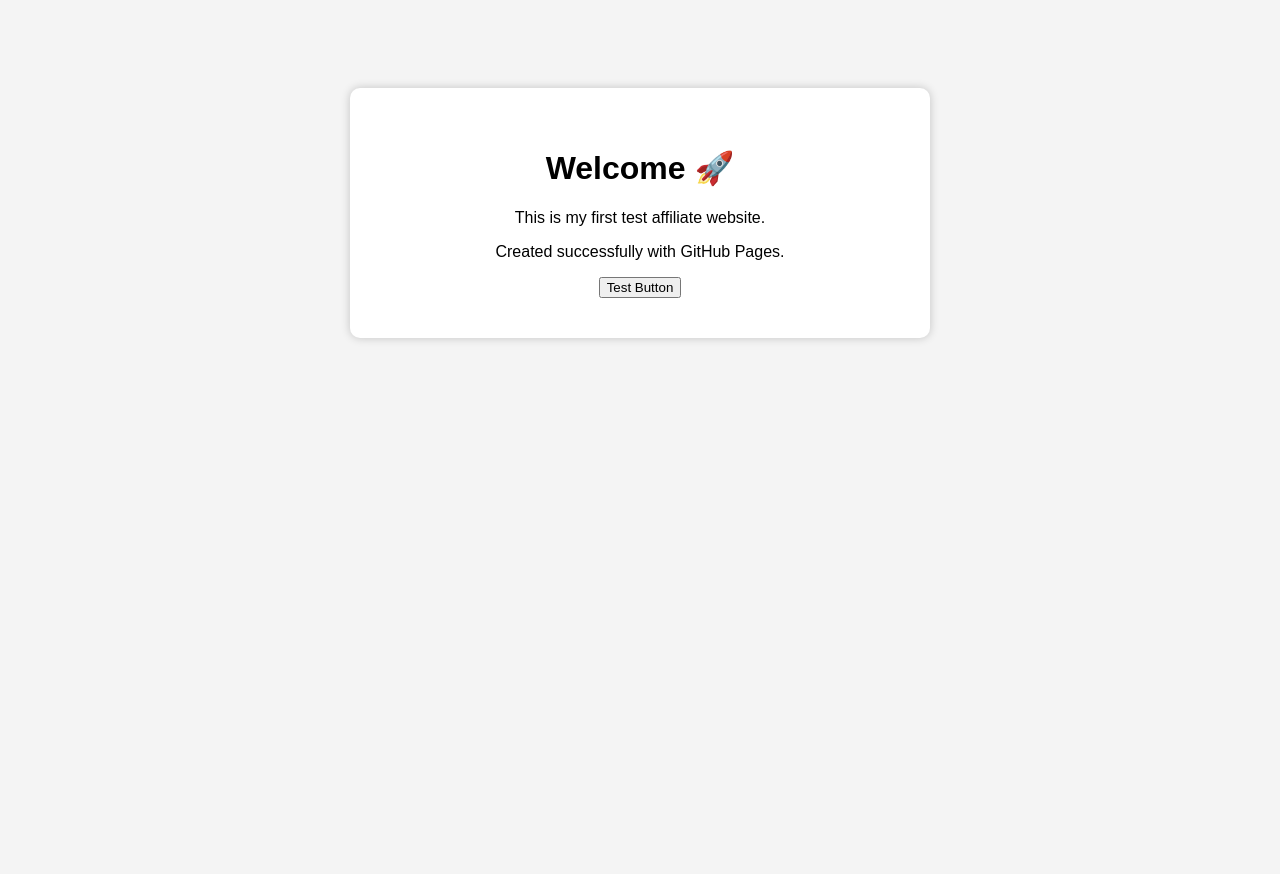
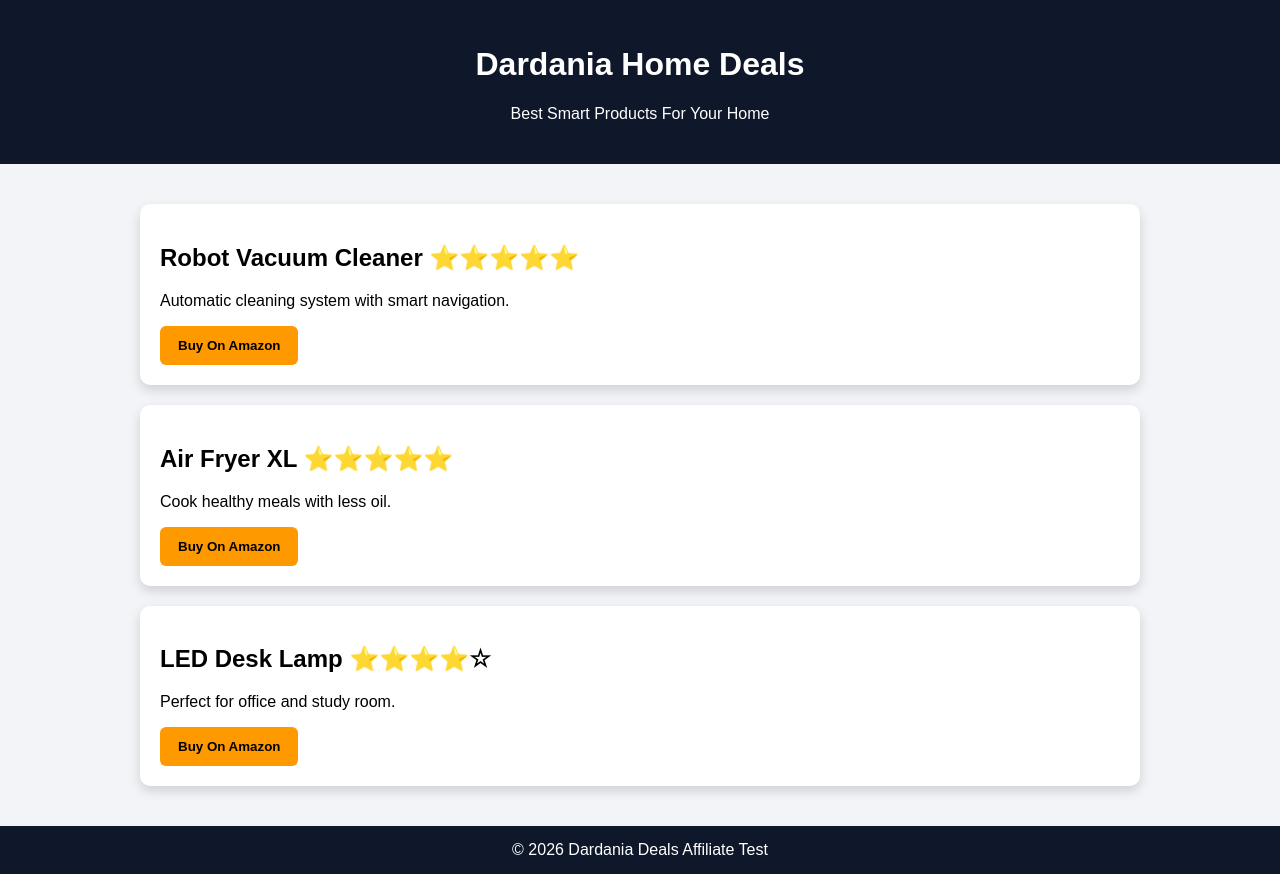
Before and after one commit to agi-plisat/wohnwelt, a plain HTML site: page index.html in a window 1280 px wide. Before the commit the page ends 800 px from the top, so only its background shows below. Drawn offline with Linux system fonts and the light colour scheme.

Commit message:
Update index.html

```diff
--- a/index.html
+++ b/index.html
@@ -2,43 +2,99 @@
 <html lang="en">
 <head>
 <meta charset="UTF-8">
-<title>My Test Website</title>
+<title>Dardania Home Deals</title>
 
 <style>
+
 body{
-font-family: Arial;
-background:#f4f4f4;
-text-align:center;
-padding-top:80px;
+font-family:Arial;
+margin:0;
+background:#f2f4f8;
 }
 
-.box{
+header{
+background:#0f172a;
+color:white;
+text-align:center;
+padding:25px;
+}
+
+.container{
+max-width:1000px;
+margin:auto;
+padding:20px;
+}
+
+.card{
 background:white;
-padding:40px;
-width:500px;
-margin:auto;
+padding:20px;
+margin:20px 0;
 border-radius:10px;
-box-shadow:0 0 10px rgba(0,0,0,0.2);
+box-shadow:0 5px 12px rgba(0,0,0,0.15);
 }
+
+button{
+background:#ff9900;
+border:none;
+padding:12px 18px;
+border-radius:6px;
+cursor:pointer;
+font-weight:bold;
+}
+
+button:hover{
+background:#e68900;
+}
+
+footer{
+background:#0f172a;
+color:white;
+text-align:center;
+padding:15px;
+}
+
 </style>
 
 </head>
 
 <body>
 
-<div class="box">
+<header>
+<h1>Dardania Home Deals</h1>
+<p>Best Smart Products For Your Home</p>
+</header>
 
-<h1>Welcome 🚀</h1>
+<div class="container">
 
-<p>This is my first test affiliate website.</p>
+<div class="card">
+<h2>Robot Vacuum Cleaner ⭐⭐⭐⭐⭐</h2>
+<p>Automatic cleaning system with smart navigation.</p>
+<button onclick="window.location.href='https://amazon.com'">
+Buy On Amazon
+</button>
+</div>
 
-<p>Created successfully with GitHub Pages.</p>
+<div class="card">
+<h2>Air Fryer XL ⭐⭐⭐⭐⭐</h2>
+<p>Cook healthy meals with less oil.</p>
+<button onclick="window.location.href='https://amazon.com'">
+Buy On Amazon
+</button>
+</div>
 
-<button onclick="alert('Website works perfectly!')">
-Test Button
+<div class="card">
+<h2>LED Desk Lamp ⭐⭐⭐⭐☆</h2>
+<p>Perfect for office and study room.</p>
+<button onclick="window.location.href='https://amazon.com'">
+Buy On Amazon
 </button>
+</div>
 
 </div>
 
+<footer>
+© 2026 Dardania Deals Affiliate Test
+</footer>
+
 </body>
 </html>
```
